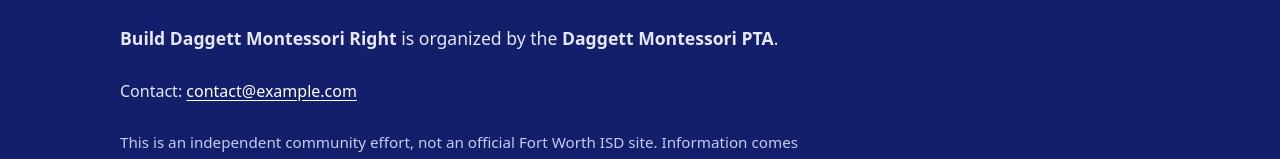
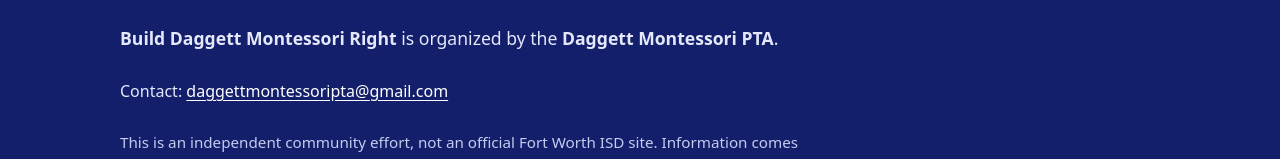
Before and after one commit to tezitech/dms_petition_site, a website: page index.html in a window 1280 px wide. Shown: the part 10086-10245 px from the top of the page. Drawn offline with Linux system fonts and the light colour scheme; no server answers.

Commit message:
Set the PTA contact email

```diff
--- a/index.html
+++ b/index.html
@@ -511,8 +511,7 @@
   <footer class="site-footer">
     <div class="container">
       <p class="footer-org"><strong>Build Daggett Montessori Right</strong> is organized by the <strong>Daggett Montessori PTA</strong>.</p>
-      <!-- TODO: Replace with a real contact email (here and in main.js CONTACT_EMAIL). -->
-      <p>Contact: <a href="mailto:contact@example.com">contact@example.com</a></p>
+      <p>Contact: <a href="mailto:daggettmontessoripta@gmail.com">daggettmontessoripta@gmail.com</a></p>
       <p class="disclaimer">
         This is an independent community effort, not an official Fort Worth ISD site. Information comes from public FWISD
         documents as of the last-updated date (<time datetime="2026-11-20">November 20, 2026</time>) and may change as the project moves forward.
--- a/main.js
+++ b/main.js
@@ -8,8 +8,7 @@
 // If you redeploy as a NEW deployment, paste the new /exec URL here.
 const SCRIPT_URL = 'https://script.google.com/macros/s/AKfycbyjCp2WNlY57a8bv-eTMXuVyauWJC2m8IfbIcQnp5T2PNFv5SX6uqFn_IggA22vmj97/exec';
 
-// TODO: Replace with the campaign's real contact email (also update the footer in index.html).
-const CONTACT_EMAIL = 'contact@example.com';
+const CONTACT_EMAIL = 'daggettmontessoripta@gmail.com';
 
 /* ------------------------------------------------------ */
 
```
Also changed, not shown: README.md.
